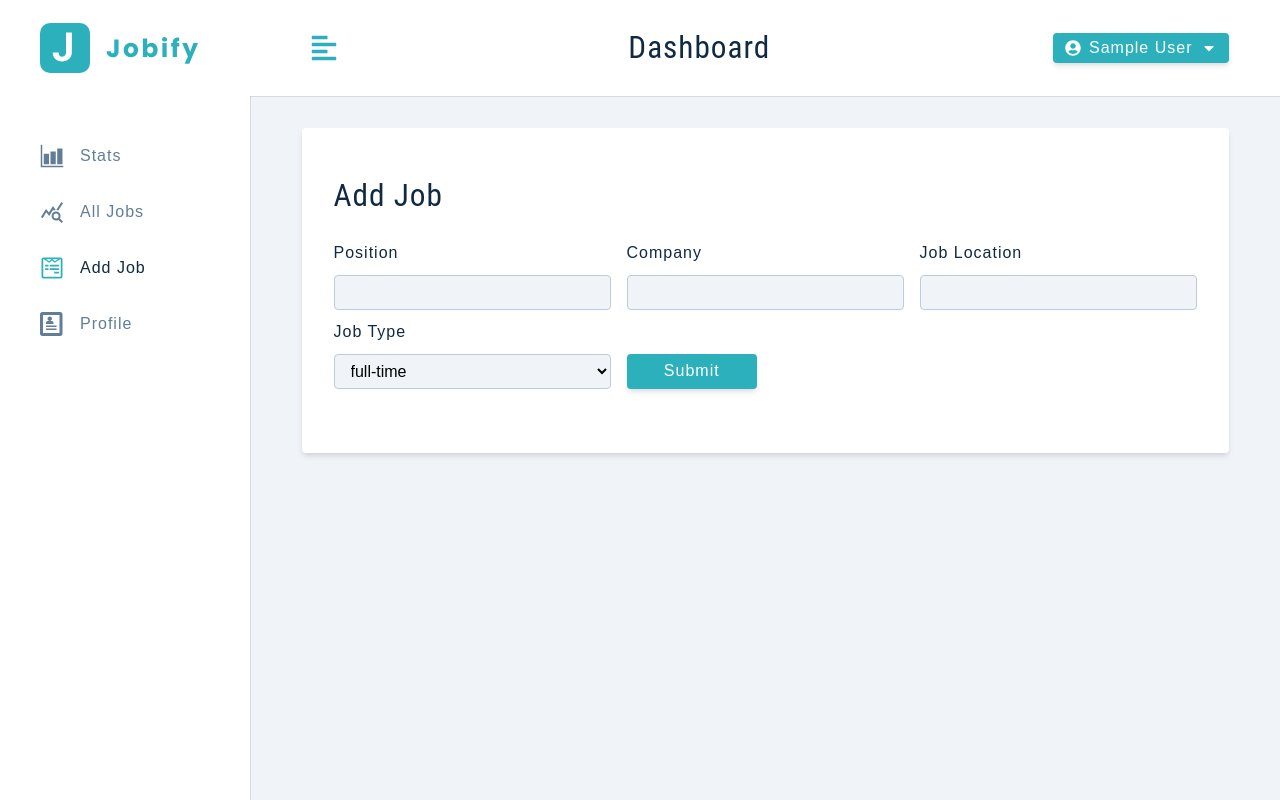
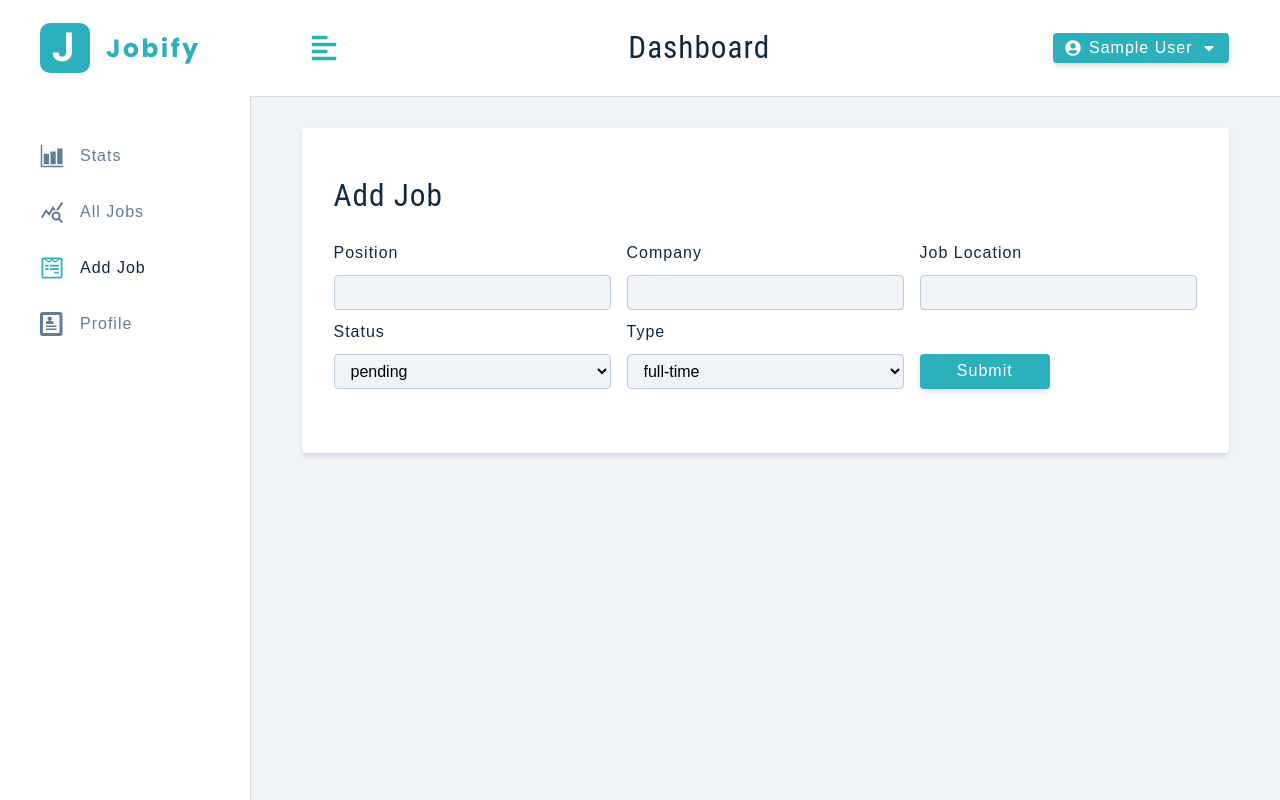
Before and after one commit to nhussaini/jobify-mern, a React (Create React App) app in the folder client/: page /add-job in a window 1280 px wide. Built offline with nearby package versions, Linux system fonts and the light colour scheme; sample sign-in values are in the browser's storage.

Commit message:
create a from row select component

```diff
--- /dev/null
+++ b/client/src/components/FormRowSelect.js
@@ -0,0 +1,24 @@
+const FormRowSelect = ({ labelText, name, value, handleChange, list }) => {
+  return (
+    <div className="form-row">
+      <label htmlFor={name} className="form-label">
+        {labelText || name}
+      </label>
+      <select
+        name="jobType"
+        value={value}
+        onChange={handleChange}
+        className="form-select"
+      >
+        {list.map((itemValue, index) => {
+          return (
+            <option key={index} value={itemValue}>
+              {itemValue}
+            </option>
+          );
+        })}
+      </select>
+    </div>
+  );
+};
+export default FormRowSelect;
--- a/client/src/components/index.js
+++ b/client/src/components/index.js
@@ -1,7 +1,16 @@
 import Logo from './Logo';
 import FormRow from './FormRow';
+import FormRowSelect from './FormRowSelect';
 import Alert from './Alert';
 import BigSidebar from './BigSidebar';
 import SmallSidebar from './SmallSidebar';
 import Navbar from './Navbar';
-export { Logo, FormRow, Alert, Navbar, SmallSidebar, BigSidebar };
+export {
+  Logo,
+  FormRow,
+  Alert,
+  Navbar,
+  SmallSidebar,
+  BigSidebar,
+  FormRowSelect,
+};
--- a/client/src/pages/dashboard/AddJob.js
+++ b/client/src/pages/dashboard/AddJob.js
@@ -1,4 +1,4 @@
-import { FormRow, Alert } from '../../components';
+import { FormRow, Alert, FormRowSelect } from '../../components';
 import { useAppContext } from '../../context/appContext';
 import Wrapper from '../../assets/wrappers/DashboardFormPage';
 
@@ -57,8 +57,23 @@
             value={jobLocation}
             handleChange={handleJobInput}
           />
+          {/* job status */}
+          <FormRowSelect
+            name="status"
+            value={status}
+            handleChange={handleJobInput}
+            list={statusOptions}
+          />
           {/* job type */}
-          <div className="form-row">
+          <FormRowSelect
+            name="jobType"
+            labelText="type"
+            value={jobType}
+            handleChange={handleJobInput}
+            list={jobTypeOptions}
+          />
+
+          {/* <div className="form-row">
             <label htmlFor="jobType" className="form-label">
               job type
             </label>
@@ -76,8 +91,8 @@
                 );
               })}
             </select>
-          </div>
-          {/* job status */}
+          </div> */}
+
           <div className="btn-container">
             <button
               type="submit"
```
